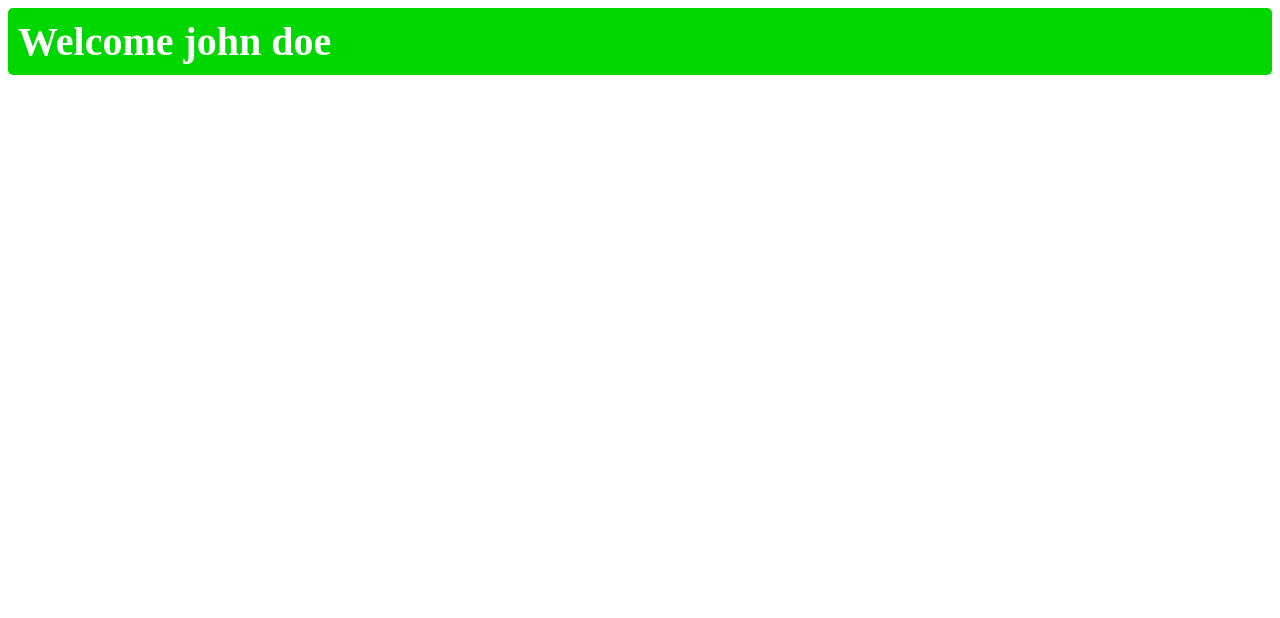
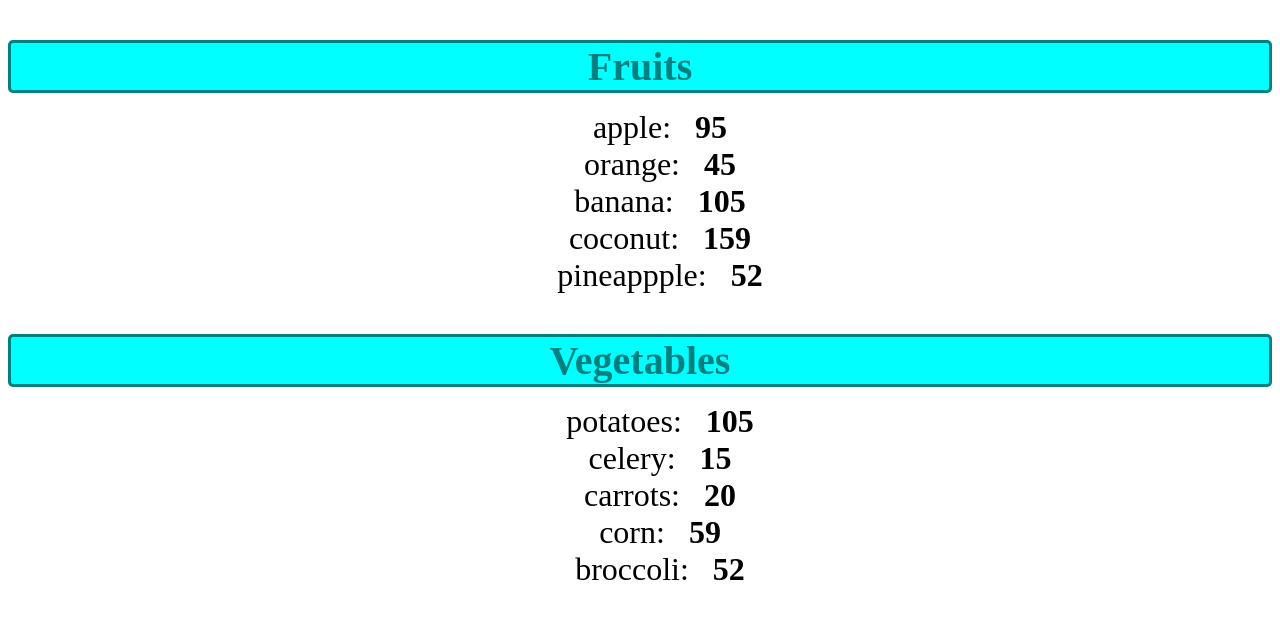
Before and after one commit to kunndnn/reactsLearn, a React (Vite) app: page / in a window 1280 px wide. Shown: the top 618 px of the page. Built offline with nearby package versions, Linux system fonts and the light colour scheme.

Commit message:
conditional rendering with short circuit, prop types for array of object

```diff
--- a/src/App.jsx
+++ b/src/App.jsx
@@ -1,8 +1,27 @@
-import UserGreeting from "./UserGreeting";
+import List from "./List";
+
 function App() {
+  const fruits = [
+    { id: 1, name: "apple", calories: 95 },
+    { id: 2, name: "orange", calories: 45 },
+    { id: 3, name: "banana", calories: 105 },
+    { id: 4, name: "coconut", calories: 159 },
+    { id: 5, name: "pineappple", calories: 52 },
+  ];
+  const vegetables = [
+    { id: 6, name: "potatoes", calories: 105 },
+    { id: 7, name: "celery", calories: 15 },
+    { id: 8, name: "carrots", calories: 20 },
+    { id: 9, name: "corn", calories: 59 },
+    { id: 10, name: "broccoli", calories: 52 },
+  ];
   return (
     <>
-      <UserGreeting isLoggedIn={true} username="john doe" />
+      {/* {short circuit} */}
+      {fruits.length && <List items={fruits} category="Fruits" />}
+      {vegetables.length ? (
+        <List items={vegetables} category="Vegetables" />
+      ) : null}
     </>
   );
 }
--- /dev/null
+++ b/src/List.jsx
@@ -0,0 +1,44 @@
+import PropTypes from "prop-types";
+export default function List(props) {
+  //   const fruits = [
+  //     { id: 1, name: "apple", calories: 95 },
+  //     { id: 2, name: "orange", calories: 45 },
+  //     { id: 3, name: "banana", calories: 105 },
+  //     { id: 4, name: "coconut", calories: 159 },
+  //     { id: 5, name: "pineappple", calories: 52 },
+  //   ];
+  //   fruits.sort((a, b) => a.name.localeCompare(b.name)); //alphabetical
+  //   fruits.sort((a, b) => b.name.localeCompare(a.name)); // reverse alphabetical
+  //   fruits.sort((a, b) => a.calories - b.calories); //numeric asending
+  //   fruits.sort((a, b) => b.calories - a.calories); //numeric desending
+  //   const lowCalFruits = fruits.filter((fruit) => fruit.calories < 100); //low calories fruits
+  //   const highCalFruits = fruits.filter((fruit) => fruit.calories >= 100); //high calories fruits
+  const category = props.category;
+  const itemList = props.items;
+  const listItems = itemList.map((fruit) => (
+    <li key={fruit.id}>
+      {fruit.name}: &nbsp; <b>{fruit.calories}</b>
+    </li>
+  ));
+  return (
+    <>
+      <h3 className="list-category">{category}</h3>
+      <ol className="list-items">{listItems}</ol>
+    </>
+  );
+}
+List.defaultProps = {
+  category: "Category",
+  items: [],
+};
+List.propTypes = {
+  category: PropTypes.string,
+  items: PropTypes.arrayOf(
+    //for array of objects
+    PropTypes.shape({
+      id: PropTypes.number,
+      name: PropTypes.string,
+      calories: PropTypes.number,
+    })
+  ),
+};
--- a/src/index.css
+++ b/src/index.css
@@ -1,16 +1,23 @@
-.welcome-message {
-  font-size: 2.5em;
-  background-color: hsl(120, 100%, 42%);
-  color: white;
-  padding: 10px;
+.list-category {
+  font-size: 2.5rem;
+  font-weight: bold;
+  color: hsla(0, 0%, 0%, 0.496);
+  margin-bottom: 10px;
+  text-align: center;
+  border: 3px solid;
   border-radius: 5px;
+  background-color: aqua;
+}
+
+.list-items li {
+  font-size: 2em;
+  list-style: none;
+  color: black;
+  text-align: center;
   margin: 0;
 }
-.login-prompt {
-  font-size: 2.5em;
-  background-color: hsl(0, 100%, 50%);
-  color: white;
-  padding: 10px;
-  border-radius: 5px;
-  margin: 0;
+/* on hover fade the color (change the color and make cursor looks like pointer) */
+.list-items li:hover {
+  color: hsl(0, 0%, 45%);
+  cursor: pointer;
 }
```
